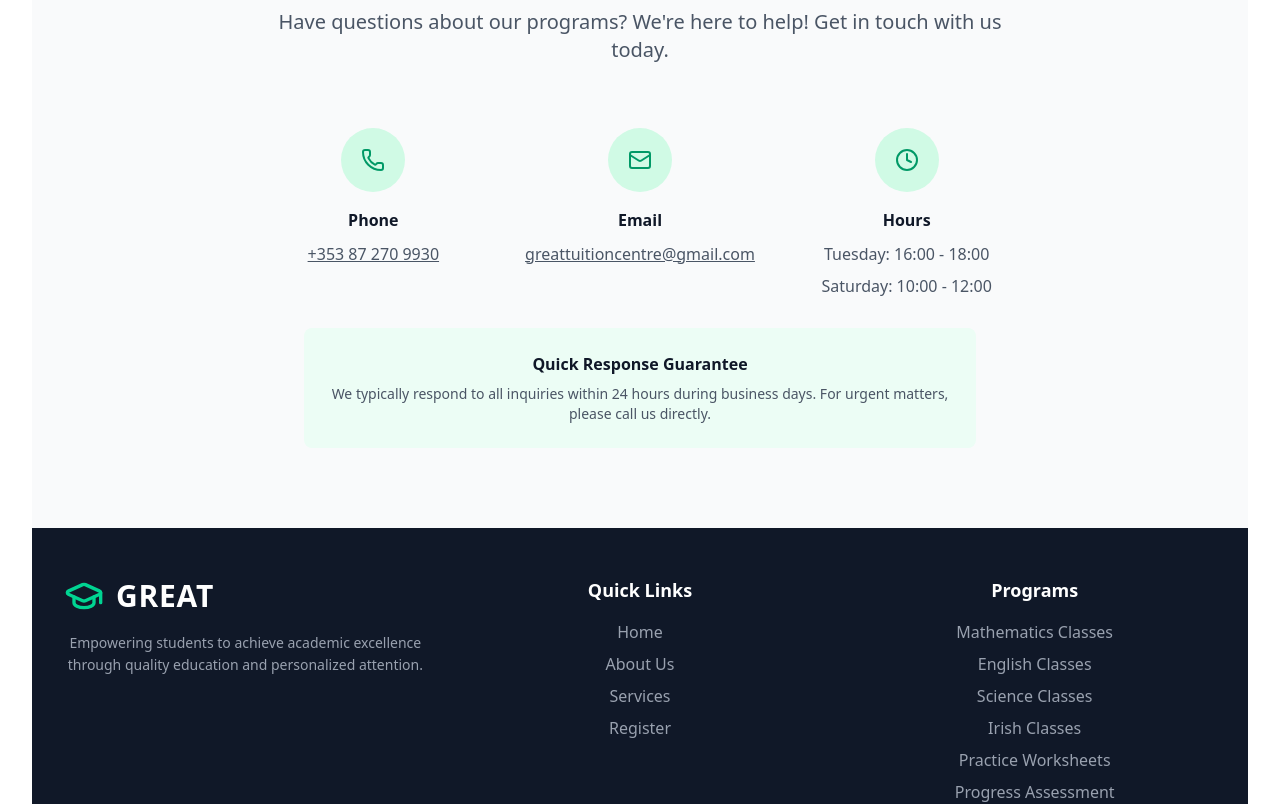
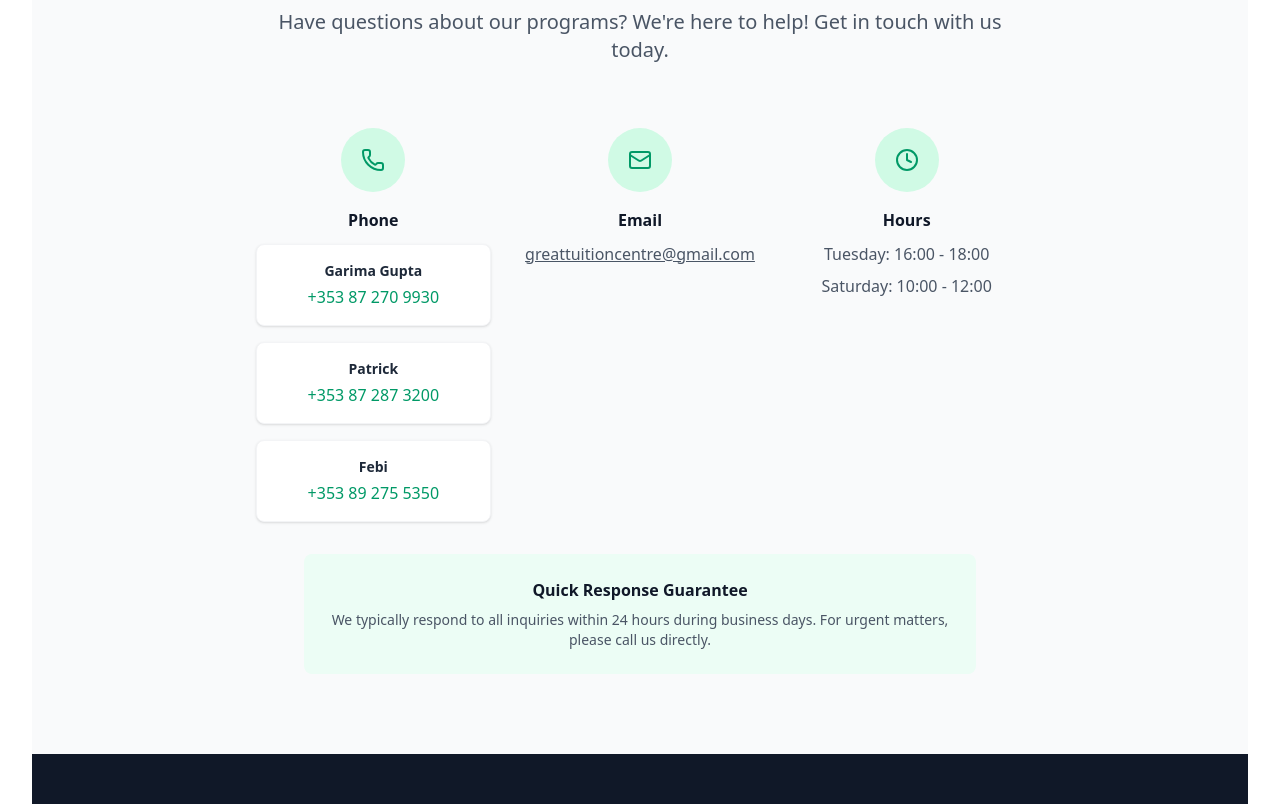
Before and after one commit to Sanat14/CoachingWebsite, a React (Vite) app in the folder wesbite/: page / in a window 1280 px wide. Shown: the part 5640-6444 px from the top of the page. Built offline with nearby package versions, Linux system fonts and the light colour scheme.

Commit message:
minor improvements

```diff
--- a/wesbite/src/components/contact.tsx
+++ b/wesbite/src/components/contact.tsx
@@ -29,7 +29,11 @@ export function Contact() {
     {
       icon: <Phone className="h-6 w-6 text-emerald-600" />,
       title: "Phone",
-      details: ["+353 87 270 9930"],
+      details: [
+        { name: "Garima Gupta", phone: "+353 87 270 9930" },
+        { name: "Patrick", phone: "+353 87 287 3200" },
+        { name: "Febi", phone: "+353 89 275 5350" }
+      ],
     },
     {
       icon: <Mail className="h-6 w-6 text-emerald-600" />,
@@ -63,18 +67,25 @@ export function Contact() {
                     {info.icon}
                   </div>
                   <h4 className="font-semibold text-gray-900 text-base">{info.title}</h4>
-                  {info.details.map((detail, detailIndex) => {
-                    if (info.title === "Phone") {
-                      return (
+                  {info.title === "Phone" ? (
+                    // Render phone numbers with names in a cleaner layout
+                    <div className="space-y-4 w-full">
+                      {info.details.map((detail, detailIndex) => (
+                        <div key={detailIndex} className="bg-white rounded-lg p-4 shadow-sm border border-gray-100 hover:shadow-md transition-shadow duration-200">
+                          <p className="text-gray-800 font-semibold text-sm mb-1">{detail.name}</p>
                           <a
-                          key={detailIndex}
-                          href={`tel:${detail}`}
-                          className="text-gray-600 text-base leading-tight hover:text-emerald-600 transition-colors duration-200 underline"
+                            href={`tel:${detail.phone}`}
+                            className="text-emerald-600 text-base font-medium hover:text-emerald-700 transition-colors duration-200 block"
                           >
-                          {detail}
+                            {detail.phone}
                           </a>
-                      )
-                    } else if (info.title === "Email") {
+                        </div>
+                      ))}
+                    </div>
+                  ) : (
+                    // Render other details as before
+                    info.details.map((detail, detailIndex) => {
+                      if (info.title === "Email") {
                         return (
                           <a
                             key={detailIndex}
@@ -91,7 +102,8 @@ export function Contact() {
                           </p>
                         )
                       }
-                  })}
+                    })
+                  )}
                 </div>
               ))}
             </div>
```
Lines whose indentation alone changed are shown as unchanged.
